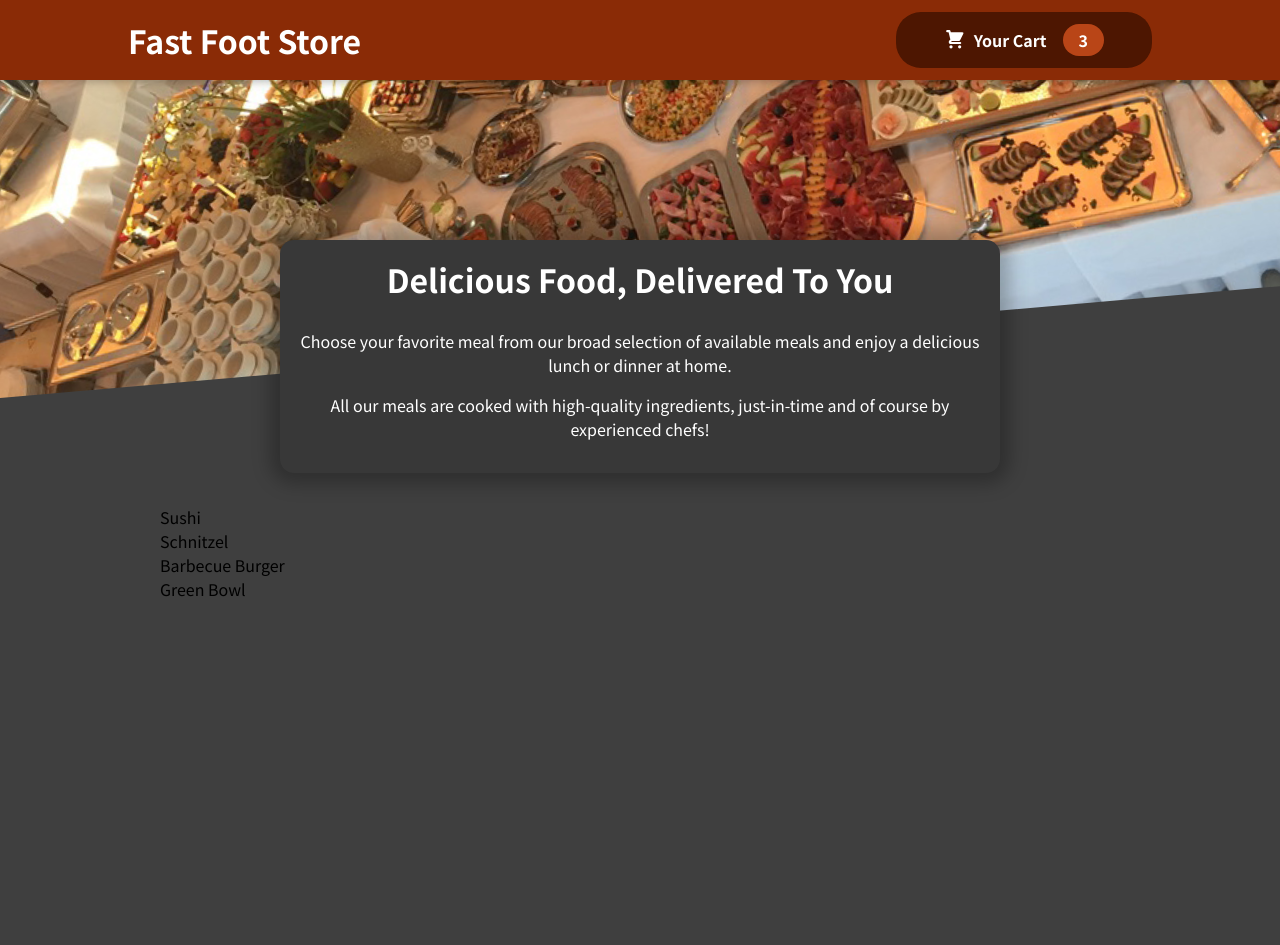
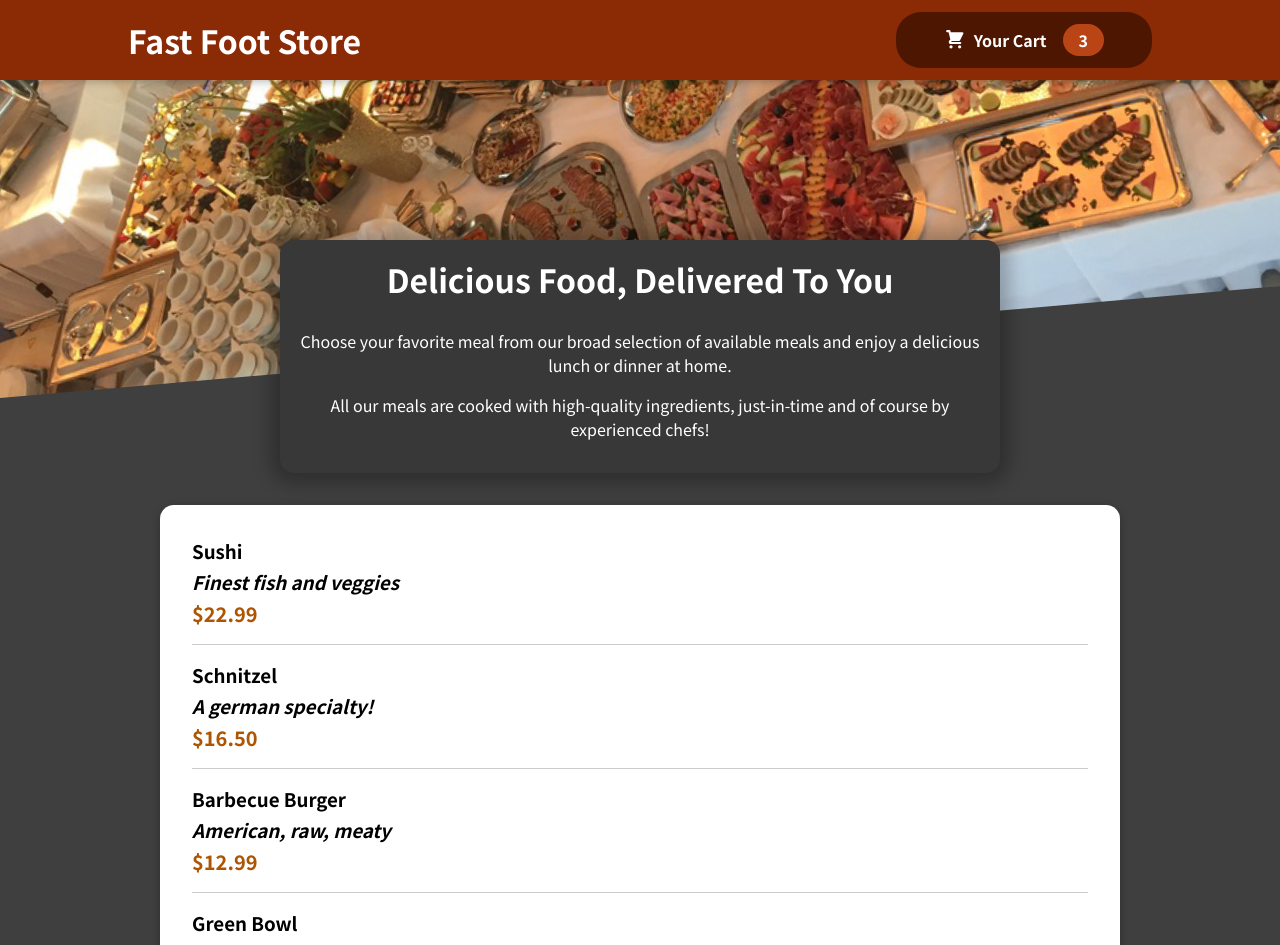
Before and after one commit to volhfx07132/Food_Order_App, a React (Create React App) app in the folder my-react-app/: page / in a window 1280 px wide. Shown: the top 945 px of the page. Before the commit the page ends 800 px from the top, so only its background shows below. Built offline with nearby package versions, Linux system fonts and the light colour scheme.

Commit message:
Adding Individual Meal Items & Displaying Them

```diff
--- /dev/null
+++ b/my-react-app/src/components/Cart/Card.js
@@ -0,0 +1,8 @@
+import React, { Fragment } from "react";
+import classes from "./Card.module.css";
+
+const Card = (props) => {
+  return <div className={classes.card}>{props.children}</div>;
+};
+
+export default Card;
--- /dev/null
+++ b/my-react-app/src/components/Cart/Card.module.css
@@ -0,0 +1,6 @@
+.card {
+    padding: 1rem;
+    box-shadow: 0 2px 8px rgba(0, 0, 0, 0.25);
+    border-radius: 14px;
+    background-color: white;
+  }
--- /dev/null
+++ b/my-react-app/src/components/Cart/MealItem/MealItem.js
@@ -0,0 +1,20 @@
+import React from "react";
+import classes from "./MealItem.module.css";
+
+const MealItem = (props) => {
+  const price = `$${props.price.toFixed(2)}`;
+  return (
+    <li className={classes.meal}>
+      <div>
+        <h3>{props.name}</h3>
+        <h3 className={classes.description}>{props.description}</h3>
+        <div className={classes.price}>{price}</div>
+      </div>
+      <div>
+
+      </div>
+    </li>
+  );
+};
+
+export default MealItem;
--- /dev/null
+++ b/my-react-app/src/components/Cart/MealItem/MealItem.module.css
@@ -0,0 +1,22 @@
+.meal {
+    display: flex;
+    justify-content: space-between;
+    margin: 1rem;
+    padding-bottom: 1rem;
+    border-bottom: 1px solid #ccc;
+  }
+
+  .meal h3 {
+    margin: 0 0 0.25rem 0;
+  }
+
+  .description {
+    font-style: italic;
+  }
+
+  .price {
+    margin-top: 0.25rem;
+    font-weight: bold;
+    color: #ad5502;
+    font-size: 1.25rem;
+  }
--- a/my-react-app/src/components/Meals/AvailableMeals.js
+++ b/my-react-app/src/components/Meals/AvailableMeals.js
@@ -1,39 +1,50 @@
 import React from "react";
-import classes from './AvailableMeals.module.css';
+import classes from "./AvailableMeals.module.css";
+import Card from "../Cart/Card";
+import MealItem from "../Cart/MealItem/MealItem";
 
 const DUMMY_MEALS = [
   {
-    id: 'm1',
-    name: 'Sushi',
-    description: 'Finest fish and veggies',
+    id: "m1",
+    name: "Sushi",
+    description: "Finest fish and veggies",
     price: 22.99,
   },
   {
-    id: 'm2',
-    name: 'Schnitzel',
-    description: 'A german specialty!',
+    id: "m2",
+    name: "Schnitzel",
+    description: "A german specialty!",
     price: 16.5,
   },
   {
-    id: 'm3',
-    name: 'Barbecue Burger',
-    description: 'American, raw, meaty',
+    id: "m3",
+    name: "Barbecue Burger",
+    description: "American, raw, meaty",
     price: 12.99,
   },
   {
-    id: 'm4',
-    name: 'Green Bowl',
-    description: 'Healthy...and green...',
+    id: "m4",
+    name: "Green Bowl",
+    description: "Healthy...and green...",
     price: 18.99,
   },
 ];
 
 const AvailableMeals = () => {
-  const mealsList = DUMMY_MEALS.map((meal) => <li>{meal.name}</li>);
+  const mealsList = DUMMY_MEALS.map((meal) => (
+    <MealItem
+      key={meal.id}
+      name={meal.name}
+      price={meal.price}
+      description={meal.description}
+    />
+  ));
 
   return (
     <section className={classes.meals}>
-      <ul>{mealsList}</ul>
+      <Card>
+        <ul>{mealsList}</ul>
+      </Card>
     </section>
   );
 };
```
Also changed, not shown: my-react-app/src/components/Cart/MealItem/MealItemForm.js (added, +7 -0 lines).
